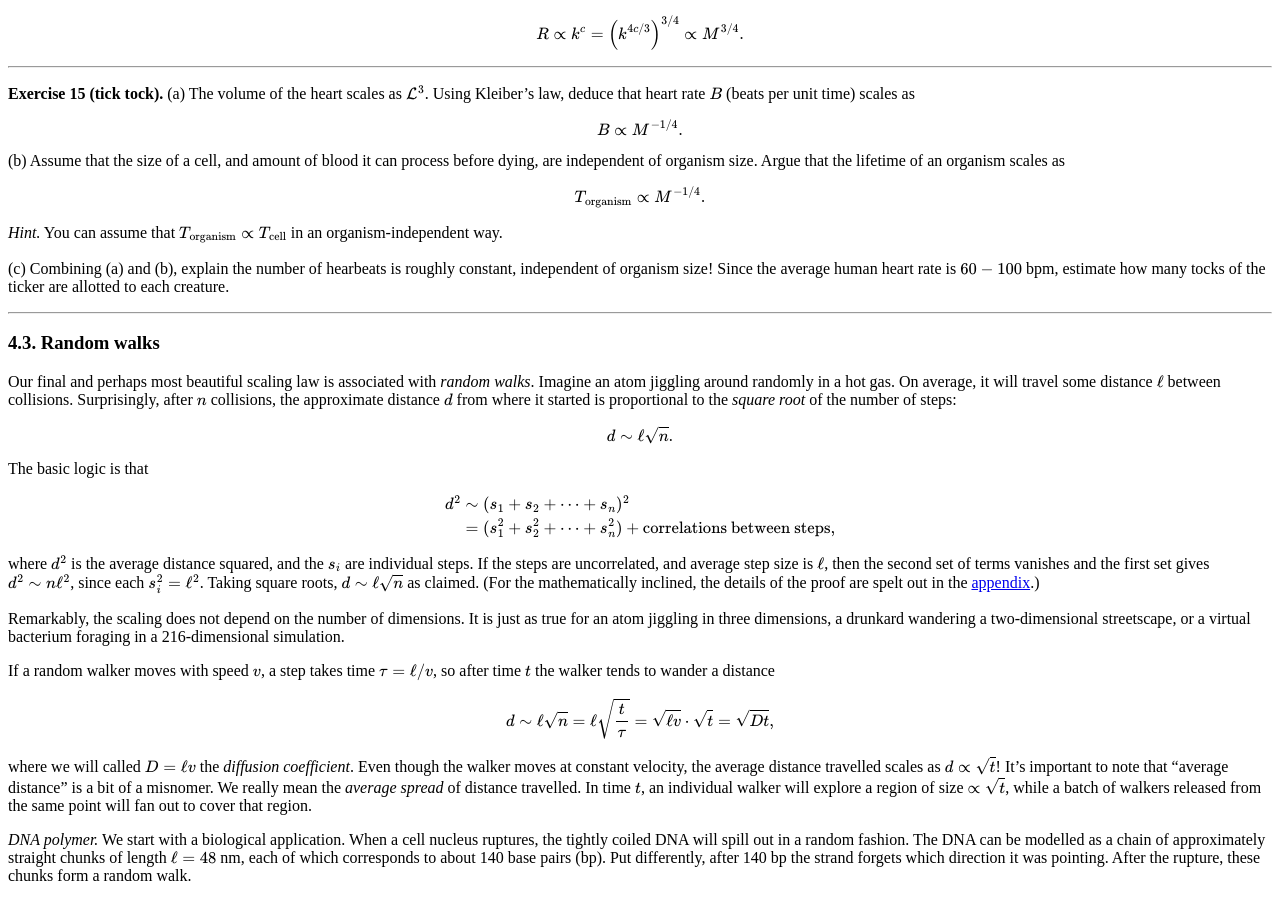
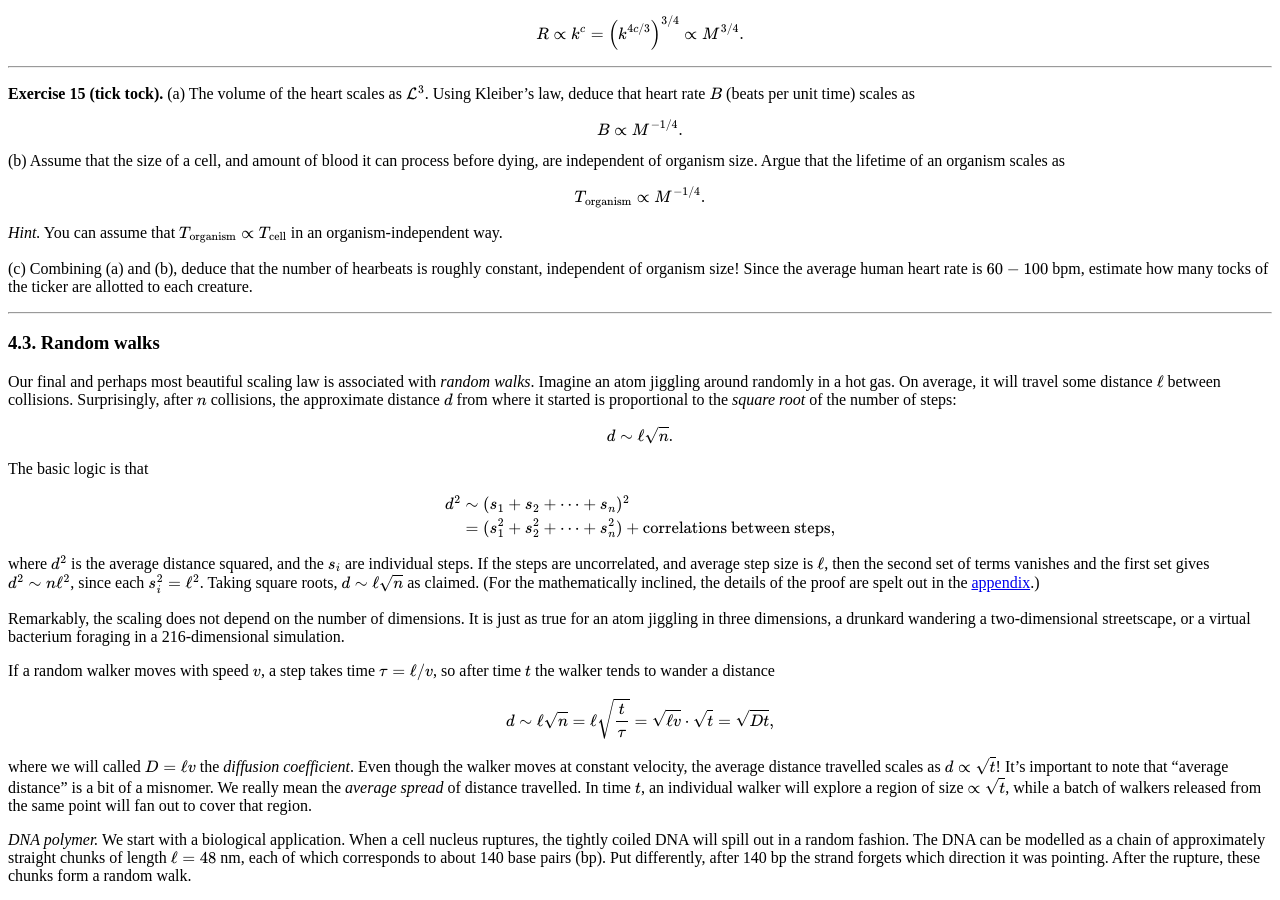
Before and after one commit to hapax/hapax.github.io, a Jekyll site: the page built from assets/simple-physics.md, in a window 1280 px wide and 900 px high, scrolled down 11680 px. Built offline with Jekyll 4.4.1, drawn with Linux system fonts in a browser that asks for light colours; our own code applies the rules of GitHub Pages for plain Markdown files; formulas are drawn with MathJax 3; a script that is not in the unit is left out.

Commit message:
Update simple-physics.md

```diff
--- a/assets/simple-physics.md
+++ b/assets/simple-physics.md
@@ -1299,7 +1299,7 @@ $$
 *Hint.* You can assume that $T_\text{organism}\propto T_\text{cell}$
 in an organism-independent way.
 
-(c) Combining (a) and (b), explain the number of hearbeats is
+(c) Combining (a) and (b), deduce that the number of hearbeats is
 roughly constant, independent of organism size!
 Since the average human heart rate is $60-100$ bpm, estimate how many
 tocks of the ticker are allotted to each creature.
```
